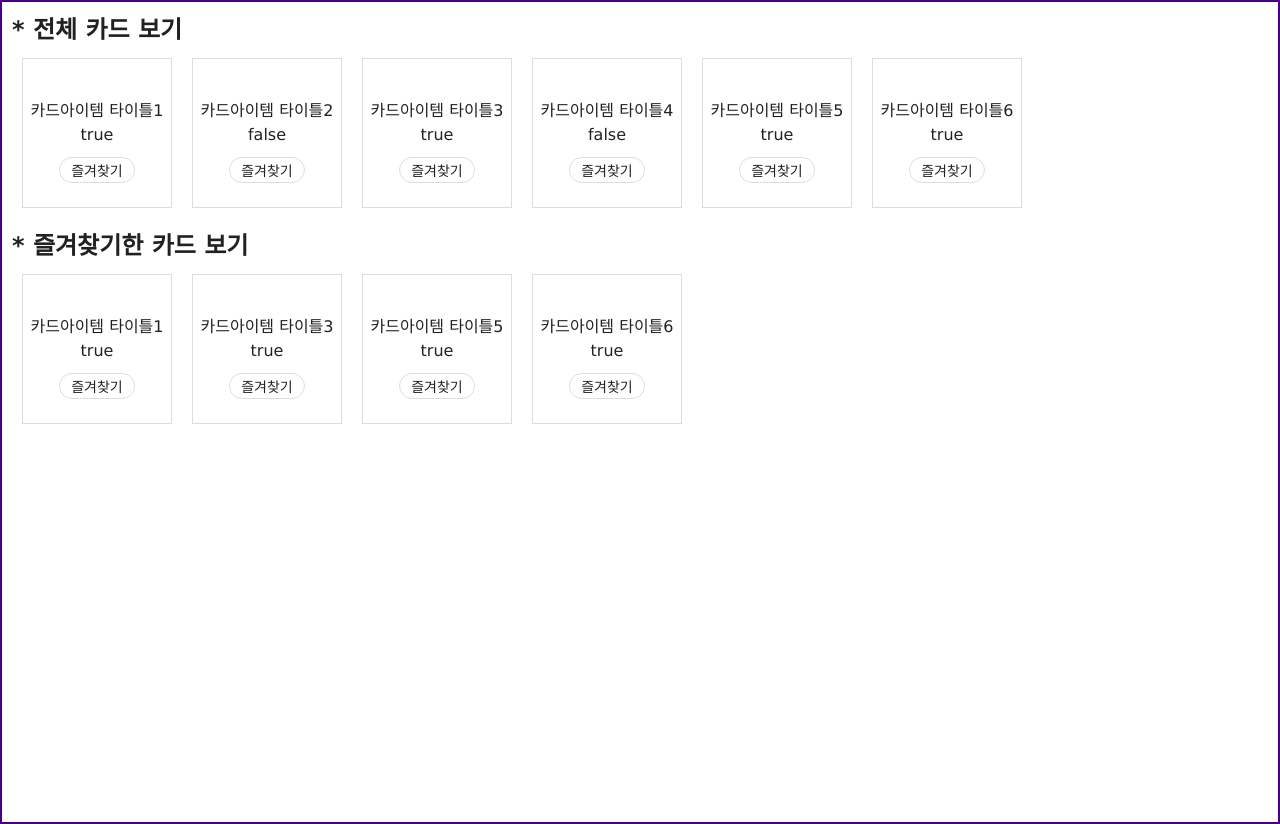
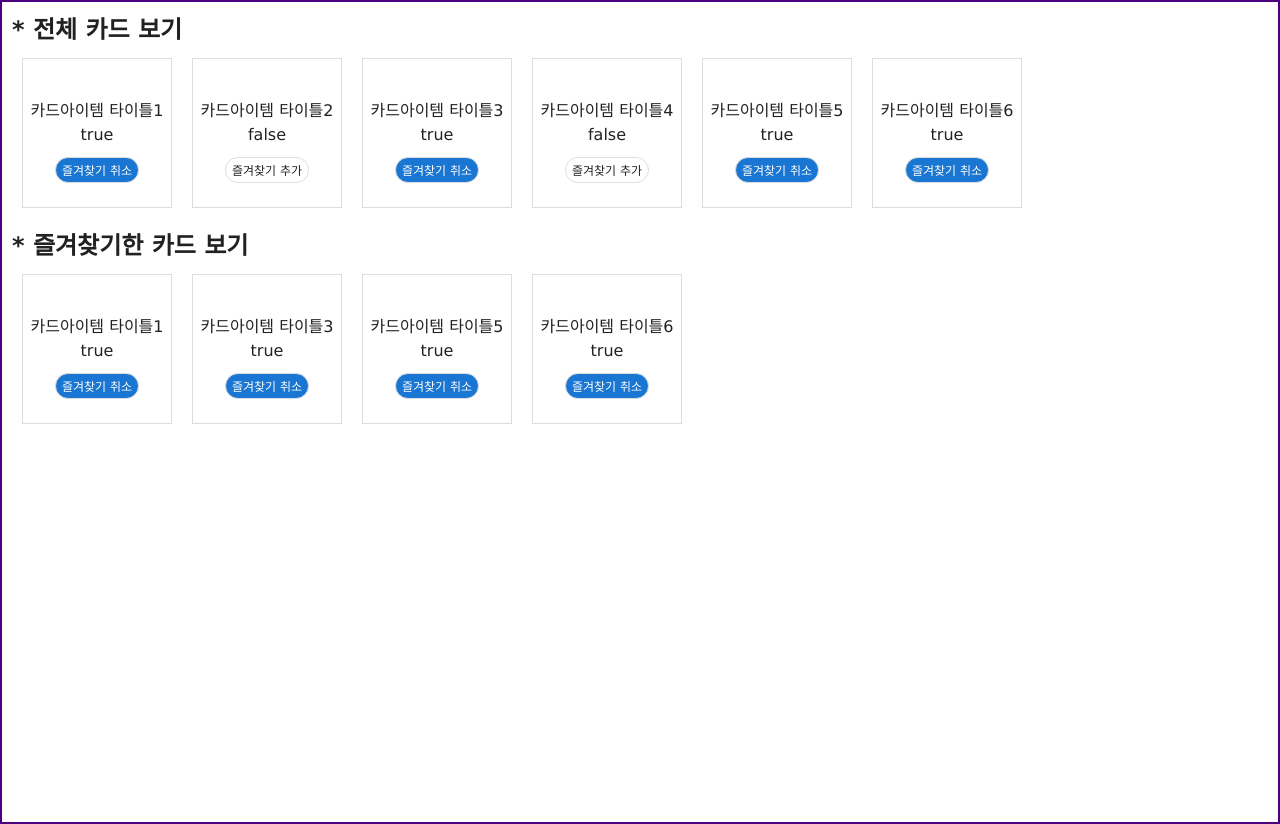
Before and after one commit to Yoonbeagle/Yoonbeagle, a Vue app: page /props-emit in a window 1280 px wide. Built offline with nearby package versions, Linux system fonts and the light colour scheme.

Commit message:
props.vue 관련 스타일 및 마크업 수정

```diff
--- a/src/ExampleList.vue
+++ b/src/ExampleList.vue
@@ -1,6 +1,6 @@
 <template>
   <div class="example-area">
-    <h1>Example List</h1>
+    <h1>Vue Study - Example List</h1>
     <div class="example-contents">
       <ul class="example-list">
         <template>
--- a/src/assets/css/style.css
+++ b/src/assets/css/style.css
@@ -155,6 +155,8 @@ ul li a{display:block;width:100%;padding:6px 10px 0;border-bottom:1px solid navy
 .props-emit-wapper h2{margin-bottom:10px;}
 .card-wrapper{display:flex;flex-wrap:nowrap;align-items:center;margin-bottom:20px !important;}
 .card-item{width:150px;height:150px;flex:0 0 150px;margin:0 10px !important;padding:40px 0 !important;border:1px solid #ddd;text-align:center;}
-.btn-favor{display:block;width:76px;height:26px;margin:10px auto 0;border:1px solid #ddd;border-radius:13px;font-size:14px;line-height:26px;}
+.btn-favor{display:block;width:84px;height:26px;margin:10px auto 0;border:1px solid #ddd;border-radius:13px;font-size:14px;line-height:26px;font-size:12px;}
+.btn-favor.selected{background:#1976d2;color:#fff;}
 .btn-favor:hover{background:#eee;}
+.btn-favor.selected:hover{background:#00a6d2;}
 .no-data{width:100%;height:150px;display:flex;align-items:center;justify-content:center;border:1px solid #ddd;text-align:center;}
--- a/src/views/CardItem.vue
+++ b/src/views/CardItem.vue
@@ -1,7 +1,12 @@
 <template>
     <div class="card-item" v-if="mode=='all'||mode=='favorite'&&info.isFavorite">
-        {{ info.title }} {{ info.isFavorite }}
-        <button class="btn-favor" @click.stop="toggleFavorite()">{{ info.buttonTxt }}</button>
+        {{ info.title }}<br>{{ info.isFavorite }}
+        <template v-if="info.isFavorite">
+        <button class="btn-favor" :class="info.isFavorite?'selected':''" @click.stop="toggleFavorite()">{{ buttonTxtCancel }}</button>
+        </template>
+        <template v-else>
+        <button class="btn-favor" :class="info.isFavorite?'selected':''" @click.stop="toggleFavorite()">{{ buttonTxtAdd }}</button>
+        </template>
     </div>
 </template>
 
@@ -15,6 +20,10 @@ export default {
     },
     mode: String
   },
+  data() { return {
+    buttonTxtCancel: '즐겨찾기 취소',
+    buttonTxtAdd: '즐겨찾기 추가',
+  }},
   methods: {
     toggleFavorite () {
       this.info.isFavorite = !this.info.isFavorite
--- a/src/views/Props.vue
+++ b/src/views/Props.vue
@@ -26,12 +26,12 @@ export default {
   data () {
     return {
       cardList: [
-        { title: '카드아이템 타이틀1', isFavorite: true, buttonTxt: '즐겨찾기' },
-        { title: '카드아이템 타이틀2', isFavorite: false, buttonTxt: '즐겨찾기' },
-        { title: '카드아이템 타이틀3', isFavorite: true, buttonTxt: '즐겨찾기' },
-        { title: '카드아이템 타이틀4', isFavorite: false, buttonTxt: '즐겨찾기' },
-        { title: '카드아이템 타이틀5', isFavorite: true, buttonTxt: '즐겨찾기' },
-        { title: '카드아이템 타이틀6', isFavorite: true, buttonTxt: '즐겨찾기' }
+        { title: '카드아이템 타이틀1', isFavorite: true},
+        { title: '카드아이템 타이틀2', isFavorite: false},
+        { title: '카드아이템 타이틀3', isFavorite: true},
+        { title: '카드아이템 타이틀4', isFavorite: false},
+        { title: '카드아이템 타이틀5', isFavorite: true},
+        { title: '카드아이템 타이틀6', isFavorite: true}
       ],
       isEmptyFavorite: false
     }
```
